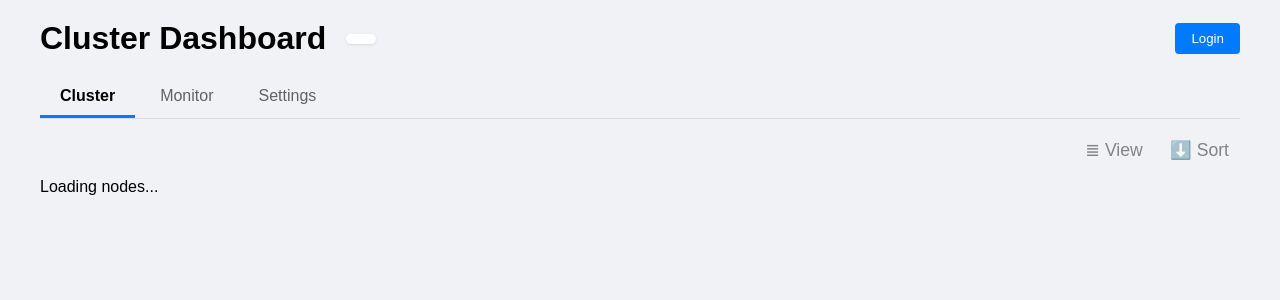
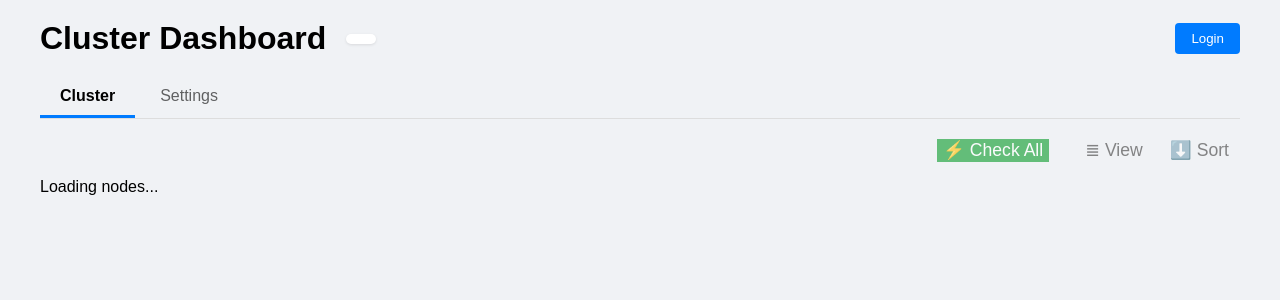
Before and after one commit to couuas/serv00_ghost, a Python web app: template webssh/templates/dashboard.html in a window 1280 px wide. Shown: the top 300 px of the page. Run offline with Jinja, Linux system fonts and the light colour scheme; the template is opened without the code that fills it, so the values that code supplies are empty.

Commit message:
feat: Implement initial WebSSH cluster dashboard UI with node monitoring, Telegram settings, and authentication.

```diff
--- a/webssh/templates/dashboard.html
+++ b/webssh/templates/dashboard.html
@@ -178,12 +178,6 @@
             display: block;
         }
 
-        /* Monitor Styles */
-        .monitor-table th,
-        .monitor-table td {
-            text-align: left;
-        }
-
         .input-group input {
             border: 1px solid #ccc;
             border-radius: 4px;
@@ -233,13 +227,14 @@
         <!-- Tab Navigation -->
         <div class="tabs">
             <button class="tab-btn active" onclick="switchTab('cluster', event)">Cluster</button>
-            <button class="tab-btn" onclick="switchTab('monitor', event)">Monitor</button>
             <button class="tab-btn" onclick="switchTab('settings', event)">Settings</button>
         </div>
 
         <!-- Cluster Tab -->
         <div id="tab-cluster" class="tab-content active">
             <div class="toolbar">
+                <button id="check-all-btn" class="toolbar-btn" onclick="checkAllAccounts()"
+                    style="background: #28a745; color: white; margin-right: 15px;">⚡ Check All</button>
                 <button class="toolbar-btn" onclick="toggleView()" title="Example: List/Grid"><span
                         id="view-icon">≣</span> View</button>
                 <button class="toolbar-btn" onclick="toggleSort()" title="Sort"><span id="sort-icon">⬇️</span>
@@ -248,30 +243,6 @@
             <div id="node-list">
                 <p>Loading nodes...</p>
             </div>
-        </div>
-
-        <!-- Monitor Tab -->
-        <div id="tab-monitor" class="tab-content">
-            <div class="header">
-                <h1>Account Monitor</h1>
-                <div class="toolbar">
-                    <button class="toolbar-btn" onclick="checkAllAccounts()"
-                        style="background: #28a745; color: white;">⚡ Check All</button>
-                </div>
-            </div>
-
-            <p style="margin-bottom: 20px; color: #666;">Accounts are automatically populated from connected nodes.</p>
-
-            <table class="monitor-table" style="width: 100%; border-collapse: collapse;">
-                <thead>
-                    <tr style="background: #f2f2f2;">
-                        <th style="padding: 10px; border: 1px solid #ddd;">User</th>
-                        <th style="padding: 10px; border: 1px solid #ddd;">Source</th>
-                        <th style="padding: 10px; border: 1px solid #ddd;">Status</th>
-                    </tr>
-                </thead>
-                <tbody id="account-list"></tbody>
-            </table>
         </div>
 
         <!-- Settings Tab -->
@@ -323,11 +294,10 @@
         // Ensure XSRF cookie is set and available for JS
         const REQUEST_XSRF_TOKEN = "{{ handler.xsrf_token }}";
 
-        // UI State
         let currentSort = 'asc'; // 'asc' or 'desc'
         let currentView = 'list'; // 'list' or 'grid'
 
-        // --- Monitor Logic ---
+        // --- Tab Logic ---
         async function switchTab(tab, event) {
             document.querySelectorAll('.tab-content').forEach(el => el.classList.remove('active'));
             document.querySelectorAll('.tab-btn').forEach(el => el.classList.remove('active'));
@@ -336,47 +306,18 @@
             if (event) {
                 event.currentTarget.classList.add('active');
             } else {
-                const index = ['cluster', 'monitor', 'settings'].indexOf(tab);
+                const index = ['cluster', 'settings'].indexOf(tab);
                 if (index >= 0) document.querySelectorAll('.tab-btn')[index].classList.add('active');
             }
 
-            if (tab === 'monitor') {
-                loadAccounts();
-            } else if (tab === 'settings') {
+            if (tab === 'settings') {
                 loadSettings();
             }
         }
 
-        async function loadAccounts() {
-            try {
-                const res = await fetch('/api/monitor/accounts');
-                const accounts = await res.json();
-                renderAccounts(accounts);
-            } catch (e) { console.error("Error loading accounts", e); }
-        }
-
-        function renderAccounts(accounts, statusMap = {}) {
-            const tbody = document.getElementById('account-list');
-            tbody.innerHTML = '';
-            // Sort by username
-            const sortedUsers = Object.keys(accounts).sort();
-
-            sortedUsers.forEach(user => {
-                const acc = accounts[user];
-                const status = statusMap[user] || { status: 'Unknown' };
-                const row = `
-                    <tr>
-                        <td style="padding: 10px; border: 1px solid #ddd;"><a href="https://${acc.user}.serv00.net" target="_blank">${acc.user}</a></td>
-                        <td style="padding: 10px; border: 1px solid #ddd;">${acc.source}</td>
-                        <td style="padding: 10px; border: 1px solid #ddd;">${status.status}</td>
-                    </tr>
-                `;
-                tbody.innerHTML += row;
-            });
-        }
-
+        // --- Monitor Check Logic ---
         async function checkAllAccounts() {
-            const btn = event.target;
+            const btn = document.getElementById('check-all-btn');
             const originalText = btn.textContent;
             btn.textContent = "Checking...";
             btn.disabled = true;
@@ -386,10 +327,19 @@
 
                 const res = await fetch('/api/monitor/check', { method: 'POST', headers: headers });
                 const data = await res.json();
+                const results = data.results || {};
 
-                const accRes = await fetch('/api/monitor/accounts');
-                const accounts = await accRes.json();
-                renderAccounts(accounts, data.results);
+                // Update specific status elements in the DOM
+                for (const [user, statusInfo] of Object.entries(results)) {
+                    // Update all instances of this user status
+                    const el = document.getElementById(`status-${user}`);
+                    if (el) {
+                        el.textContent = statusInfo.status;
+                        if (statusInfo.status === 'Active') el.style.color = '#28a745';
+                        else if (statusInfo.status === 'Locked' || statusInfo.status.includes('Error')) el.style.color = '#dc3545';
+                        else el.style.color = '#666';
+                    }
+                }
             } finally {
                 btn.textContent = originalText;
                 btn.disabled = false;
@@ -425,6 +375,7 @@
             alert('Settings Saved!');
         }
 
+        // --- Auth & Main Logic ---
         function initAuthUI() {
             const container = document.getElementById('auth-controls');
             if (IS_AUTHED) {
@@ -552,11 +503,8 @@
 
             // Sort logic
             function extractNumber(name) {
-                // Extract number after 's' (e.g., s1, s2, s10)
                 const match = name.match(/s(\d+)/i);
                 if (match) return parseInt(match[1]);
-
-                // Fallback: look for any number
                 const anyNum = name.match(/(\d+)/);
                 return anyNum ? parseInt(anyNum[1]) : 0;
             }
@@ -569,8 +517,6 @@
                 if (numA !== numB) {
                     return currentSort === 'asc' ? numA - numB : numB - numA;
                 }
-
-                // Fallback to alphabetical if keys are equal (or no numbers found)
                 if (currentSort === 'asc') return a.localeCompare(b);
                 else return b.localeCompare(a);
             });
@@ -603,6 +549,8 @@
                             </span>
                         </h3>
                         <div class="stats">
+                             <div class="stat-item"><span>User</span> <strong>${groupNodes[0].username || 'N/A'}</strong></div>
+                             <div class="stat-item"><span>Account</span> <strong id="status-${groupNodes[0].username || 'unknown'}">Unknown</strong></div>
                             <div class="stat-item"><span>Avg CPU</span> <strong>${avgCpu.toFixed(1)}%</strong></div>
                             <div class="stat-item"><span>Total RAM</span> <strong>${(totalRam / 1024 / 1024).toFixed(0)} MB</strong></div>
                             <div class="stat-item"><span>Max Disk</span> <strong>${maxDisk.toFixed(0)}%</strong></div>
@@ -621,14 +569,6 @@
             });
         }
 
-        function connect(url) {
-            let targetUrl = url;
-            if (CLUSTER_SECRET) {
-                targetUrl += (targetUrl.includes('?') ? '&' : '?') + 'secret=' + encodeURIComponent(CLUSTER_SECRET);
-            }
-            window.open(targetUrl, '_blank');
-        }
-
         initAuthUI();
         setInterval(fetchNodes, 5000);
         fetchNodes();
```
